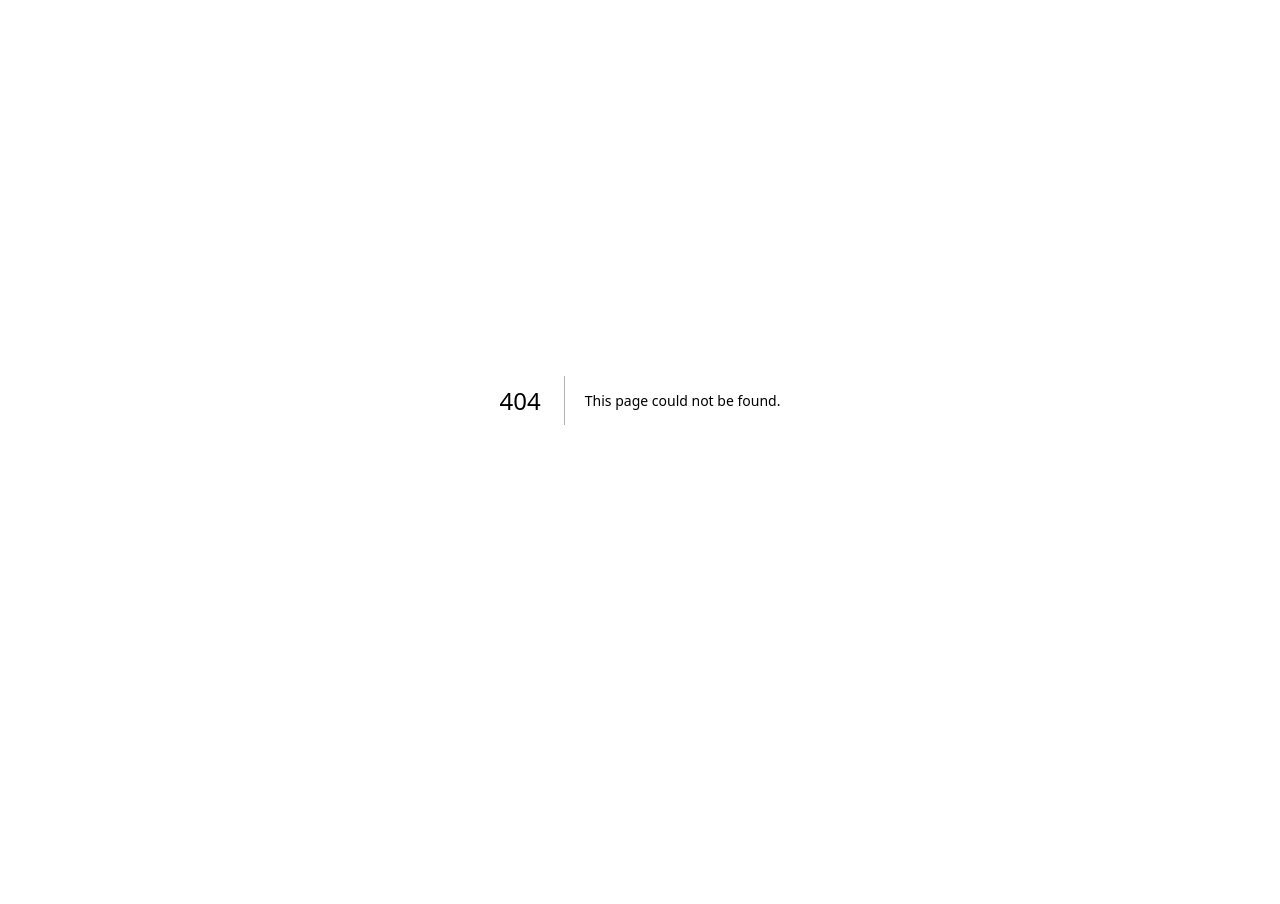
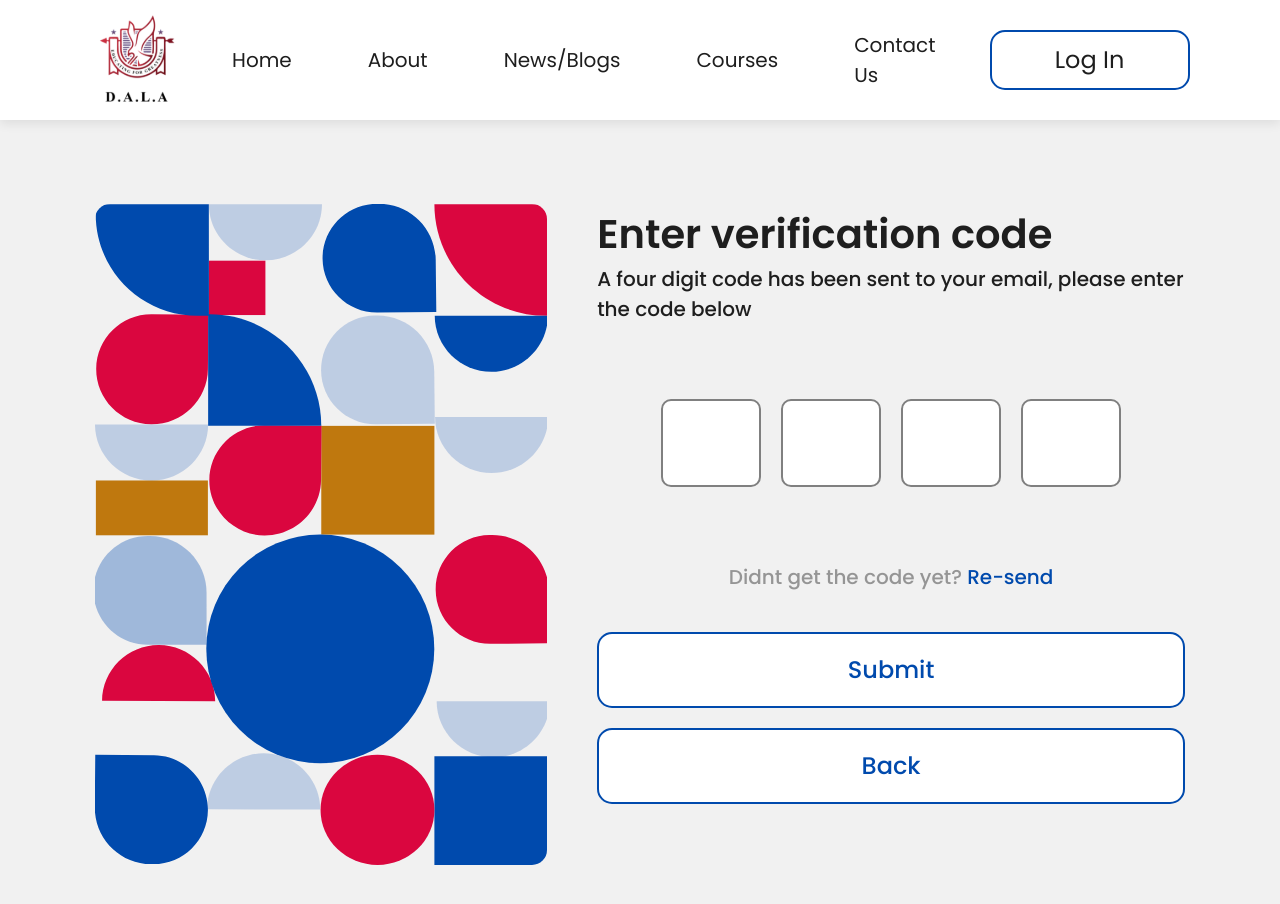
Before and after one commit to Divine-Assistants/DALA-Client, a Next.js app: page /signup/verify in a window 1280 px wide. Before the commit this address had no page. Shown: the top 904 px of the page. Before the commit the page ends 800 px from the top, so only its background shows below. Built offline with nearby package versions, Linux system fonts and the light colour scheme.

Commit message:
Worked on the verification page

```diff
--- a/components/NavBar/index.tsx
+++ b/components/NavBar/index.tsx
@@ -58,7 +58,7 @@ export function NavBar() {
             <Link href={"/contact"}>Contact Us</Link>
           </li>
         </ul>
-        <Link href={"/login"} className="hidden sm:block">
+        <Link href={"/signup"} className="hidden sm:block">
           <Button
             text="Log In"
             border="2px solid #004AAD"
--- /dev/null
+++ b/pages/signup/verify.tsx
@@ -0,0 +1,73 @@
+import { AuthLayout, Button } from "@/components";
+import React from "react";
+import Link from "next/link";
+
+export default function Verify() {
+  return (
+    <AuthLayout>
+      <div>
+        <h1 className="font-semibold text-center sm:text-left text-[24px] sm:text-[40px]">
+          Enter verification code
+        </h1>
+        <p className="font-medium text-center sm:text-left text-[16px] sm:text-[20px]">
+          A four digit code has been sent to your email, please enter the code
+          below
+        </p>
+
+        <form>
+          <div className="my-[75px] flex gap-x-[20px] justify-center md:justify-left">
+            <input
+              type={"text"}
+              className="p-[15px] font-medium text-[24px] sm:text-[36px] text-mine rounded-[10px] w-[60px] md:w-[100px] text-center focus:outline-none"
+              style={{ border: "2px solid gray" }}
+            ></input>
+            <input
+              type={"text"}
+              className="p-[15px] font-medium text-[24px] sm:text-[36px]  text-mine rounded-[10px] w-[60px] md:w-[100px] text-center focus:outline-none"
+              style={{ border: "2px solid gray" }}
+            ></input>
+            <input
+              type={"text"}
+              className="p-[15px] font-medium text-[24px] sm:text-[36px] text-mine rounded-[10px] w-[60px] md:w-[100px] text-center focus:outline-none"
+              style={{ border: "2px solid gray" }}
+            ></input>
+            <input
+              type={"text"}
+              className="p-[15px] font-medium text-[24px] sm:text-[36px] text-mine rounded-[10px] w-[60px] md:w-[100px] text-center focus:outline-none"
+              style={{ border: "2px solid gray" }}
+            ></input>
+          </div>
+          <p className="font-medium text-[15px] sm:text-[20px] text-[#959595] text-center">
+            Didnt get the code yet?
+            <Link href="/resend" className="text-mine">
+              {" "}
+              Re-send
+            </Link>
+          </p>
+          <div>
+            <Button
+              text="Submit"
+              className="py-[18px] text-mine bg-white hover:text-white hover:bg-mine"
+              border="2px solid #004AAD"
+              width="100%"
+              size="24px"
+              weight={500}
+              mt="40px"
+            />
+          </div>
+          <div>
+            <Button
+              text={"Back"}
+              className="py-[18px] text-mine bg-white hover:text-white hover:bg-mine"
+              border="2px solid #004AAD"
+              width="100%"
+              size="24px"
+              weight={500}
+              mt="20px"
+            />
+          </div>
+        </form>
+      </div>
+    </AuthLayout>
+  );
+}
```
